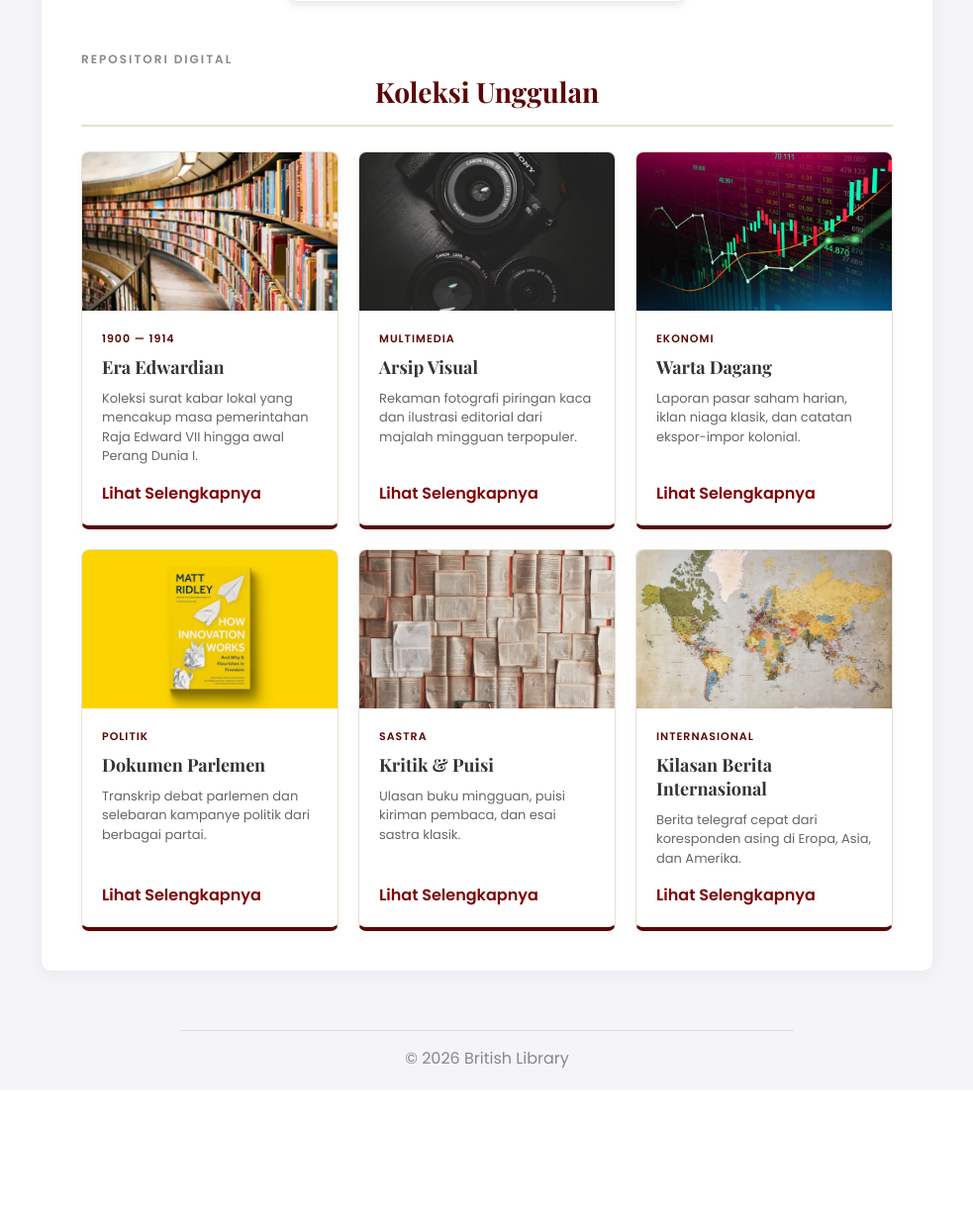
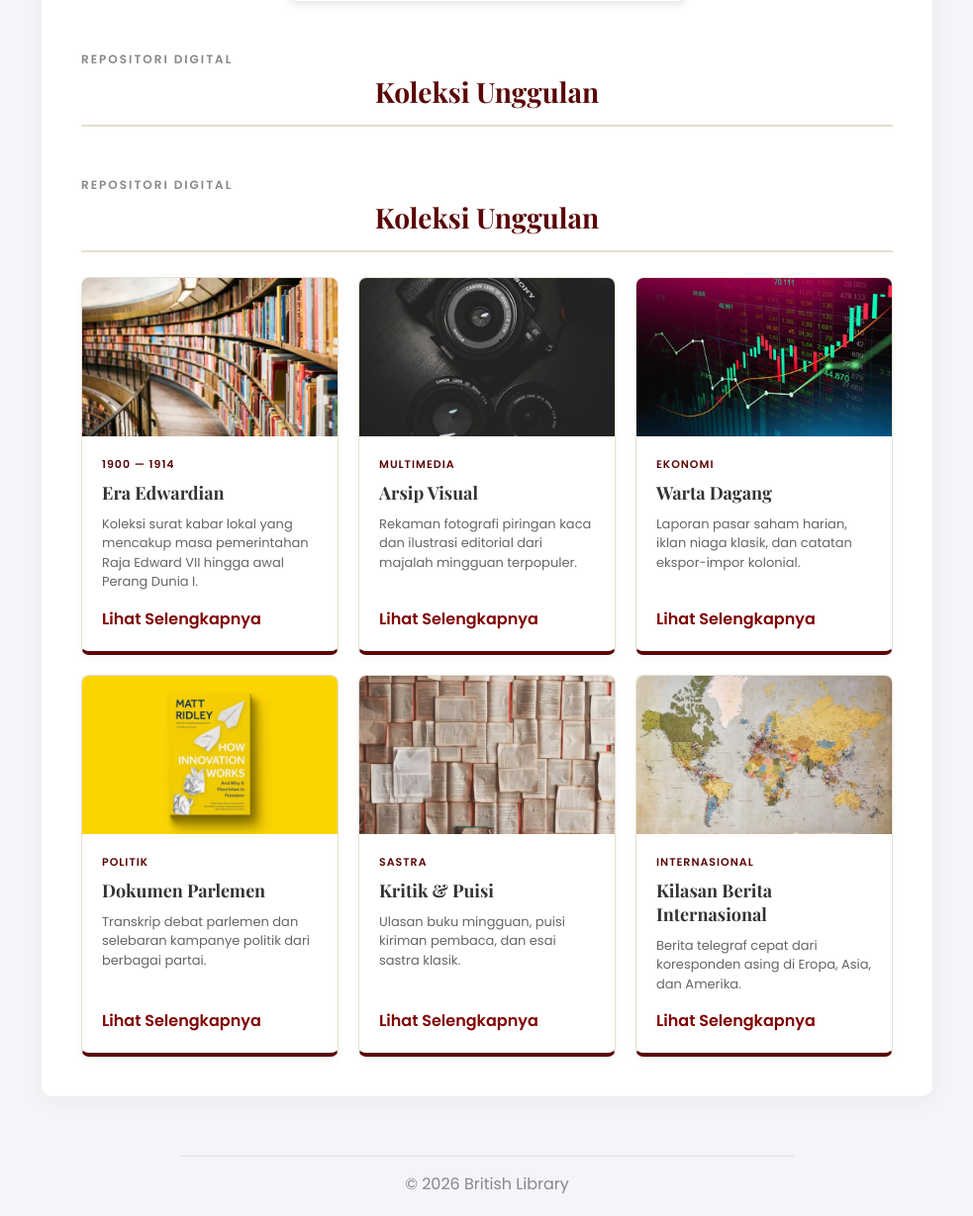
Before and after one commit to audreymaurista2/Tugas4, a Flask app: page / in a window 1280 px wide. Shown: the part 602-1831 px from the top of the page at 99% size, without its empty margins (148-1131 px from the left). Before the commit the page ends 1682 px from the top, so only its background shows below. Run offline with Flask 3, Linux system fonts and the light colour scheme; the visitor is signed in with stand-in values (Sample User, id 1).

Commit message:
test
/////

```diff
--- a/templates/index.html
+++ b/templates/index.html
@@ -21,6 +21,12 @@
 </div>
 
 <div class="kategori-section">
+    <div class="kategori-header">
+        <span class="kategori-subtitle">REPOSITORI DIGITAL</span>
+        <h2>Koleksi Unggulan</h2>
+    </div>
+
+    <div class="kategori-section">
     <div class="kategori-header">
         <span class="kategori-subtitle">REPOSITORI DIGITAL</span>
         <h2>Koleksi Unggulan</h2>
```
